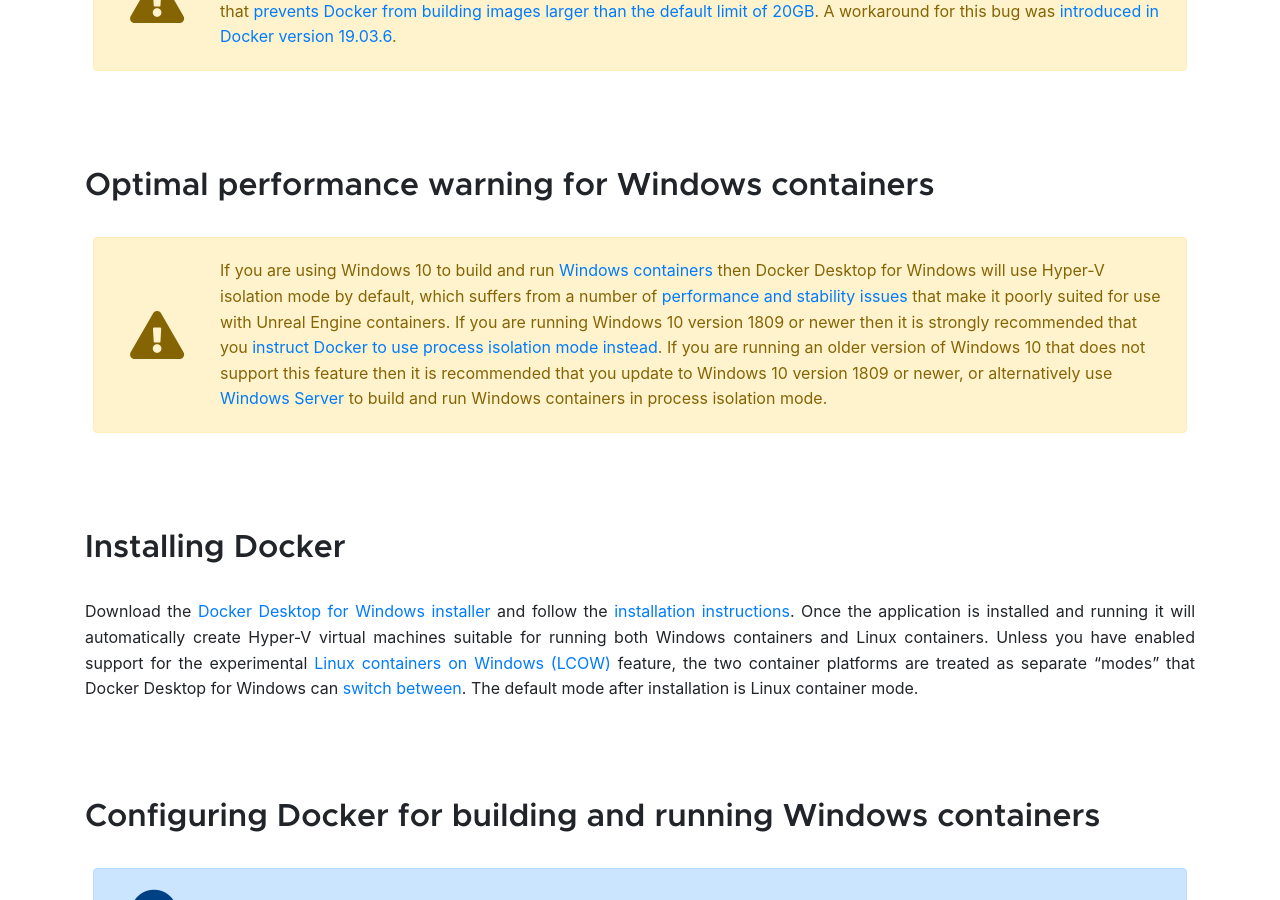
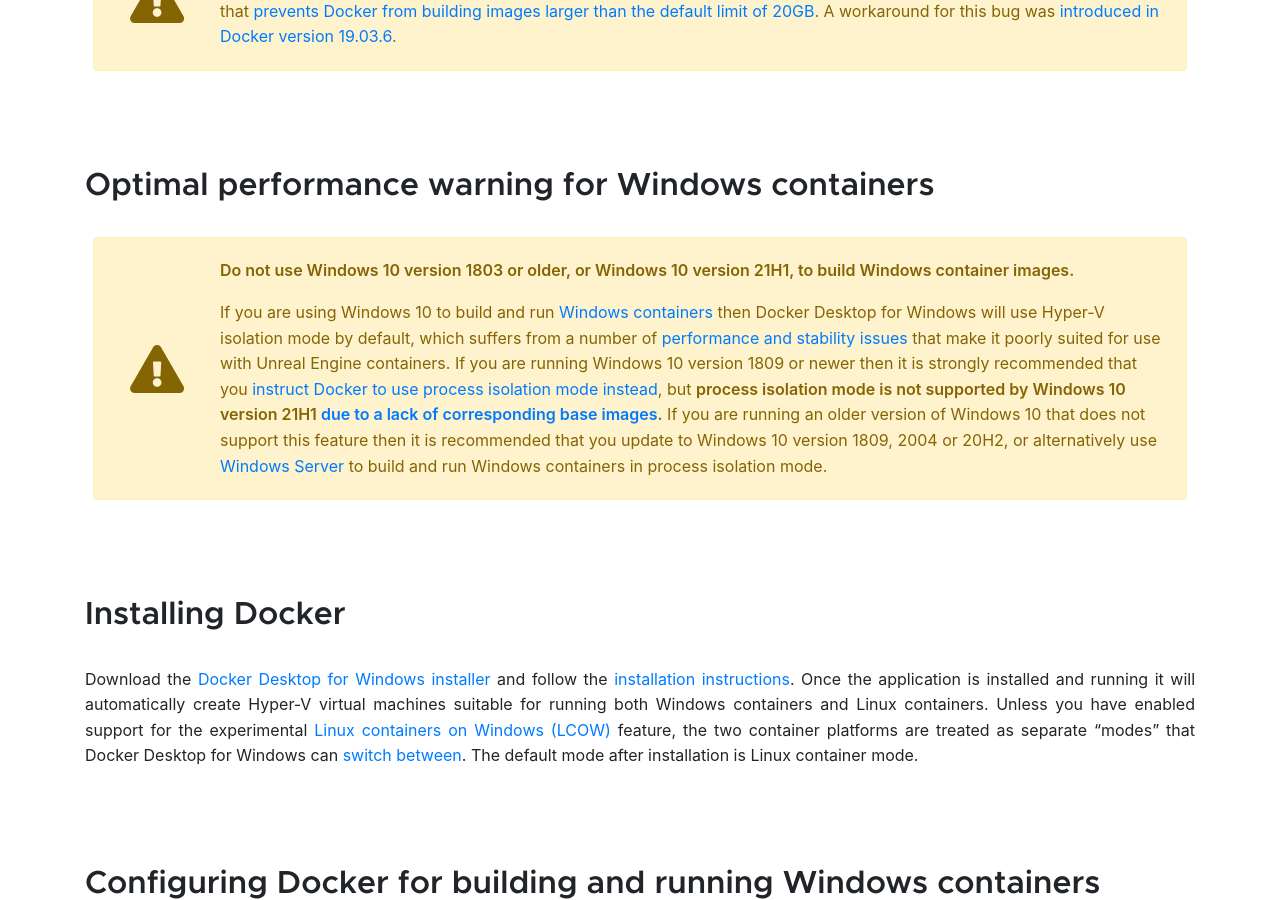
Before and after one commit to UnrealContainers/unrealcontainers.github.io, a Jekyll site: the page built from collections/_docs/environments/local-windows-10.md, in a window 1280 px wide and 900 px high, scrolled down 1162 px. Built offline with Jekyll 4.4.1, drawn with Linux system fonts in a browser that asks for light colours.

Commit message:
Add warning about Windows 10 version 21H1

```diff
--- a/collections/_docs/environments/local-windows-10.md
+++ b/collections/_docs/environments/local-windows-10.md
@@ -27,7 +27,12 @@
 
 ## Optimal performance warning for Windows containers
 
-{% include alerts/warning.html content="If you are using Windows 10 to build and run [Windows containers](../concepts/windows-containers) then Docker Desktop for Windows will use Hyper-V isolation mode by default, which suffers from a number of [performance and stability issues](../concepts/windows-containers#hyper-v-isolation-mode-issues) that make it poorly suited for use with Unreal Engine containers. If you are running Windows 10 version 1809 or newer then it is strongly recommended that you [instruct Docker to use process isolation mode instead](https://docs.microsoft.com/en-us/virtualization/windowscontainers/about/faq#can-i-run-windows-containers-in-process-isolated-mode-on-windows-10). If you are running an older version of Windows 10 that does not support this feature then it is recommended that you update to Windows 10 version 1809 or newer, or alternatively use [Windows Server](./local-windows-server) to build and run Windows containers in process isolation mode." %}
+{% capture _alert_content %}
+**Do not use Windows 10 version 1803 or older, or Windows 10 version 21H1, to build Windows container images.**
+
+If you are using Windows 10 to build and run [Windows containers](../concepts/windows-containers) then Docker Desktop for Windows will use Hyper-V isolation mode by default, which suffers from a number of [performance and stability issues](../concepts/windows-containers#hyper-v-isolation-mode-issues) that make it poorly suited for use with Unreal Engine containers. If you are running Windows 10 version 1809 or newer then it is strongly recommended that you [instruct Docker to use process isolation mode instead](https://docs.microsoft.com/en-us/virtualization/windowscontainers/about/faq#can-i-run-windows-containers-in-process-isolated-mode-on-windows-10), but **process isolation mode is not supported by Windows 10 version 21H1 [due to a lack of corresponding base images](https://github.com/microsoft/Windows-Containers/issues/117).** If you are running an older version of Windows 10 that does not support this feature then it is recommended that you update to Windows 10 version 1809, 2004 or 20H2, or alternatively use [Windows Server](./local-windows-server) to build and run Windows containers in process isolation mode.
+{% endcapture %}
+{% include alerts/warning.html content=_alert_content %}
 
 
 ## Installing Docker
```
